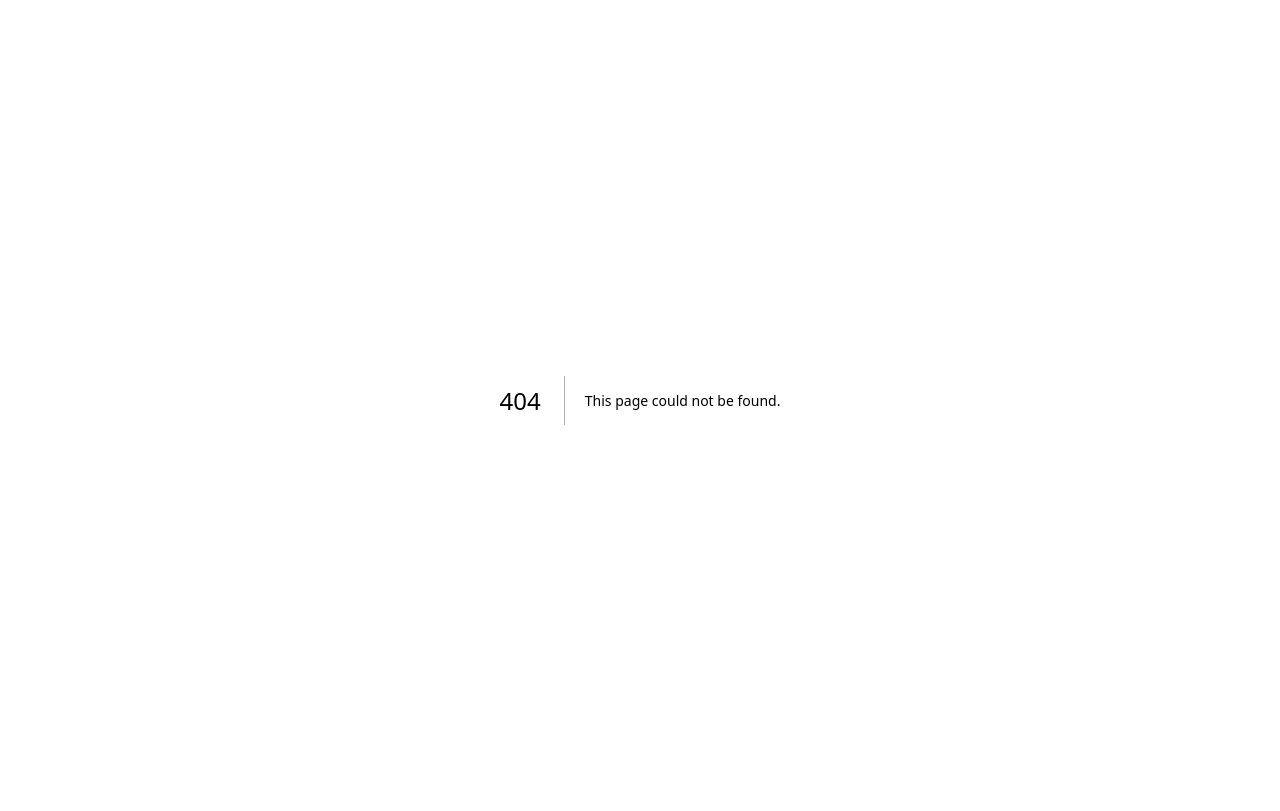
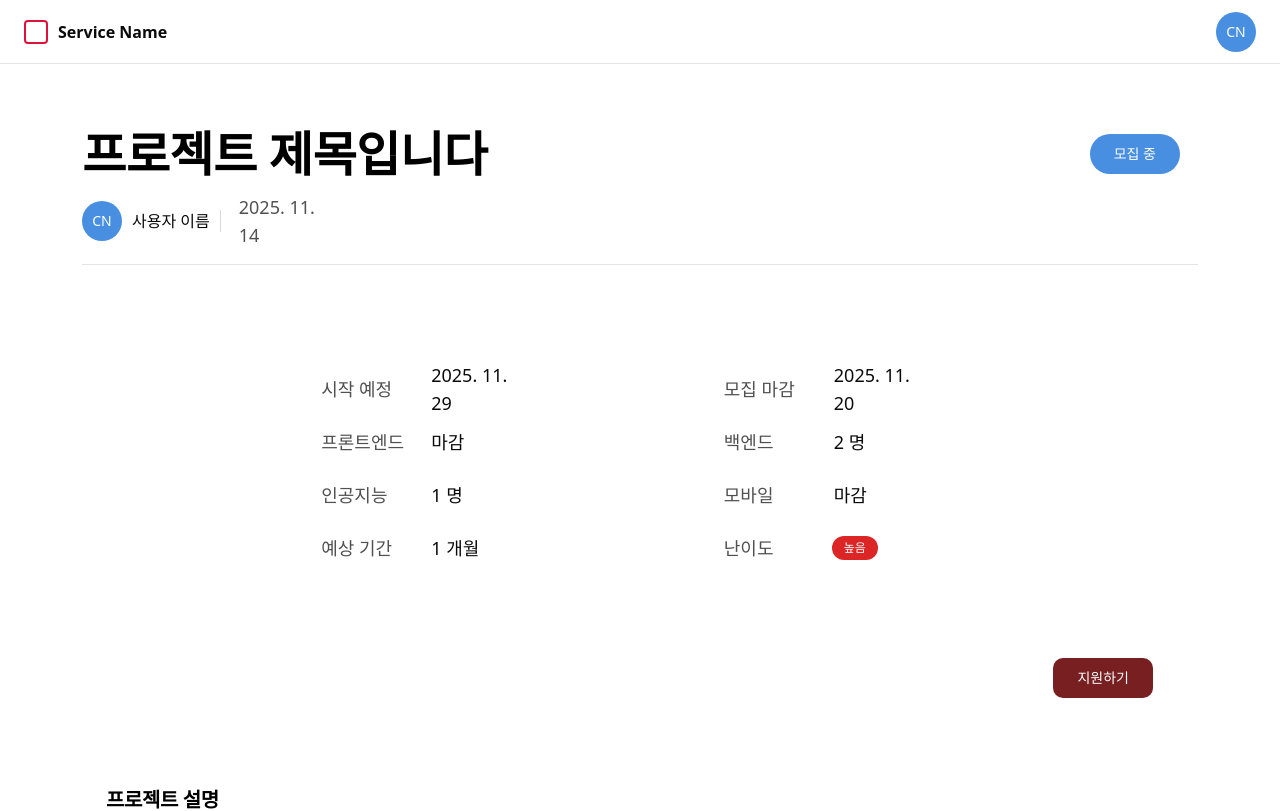
Before and after one commit to InThon2025-team4/FE, a Next.js app in the folder my-app/: page /project in a window 1280 px wide. Before the commit this address had no page. Shown: the top 811 px of the page. Built offline with nearby package versions, Linux system fonts and the light colour scheme.

Commit message:
feat: connect main-project

```diff
--- a/my-app/src/app/page.tsx
+++ b/my-app/src/app/page.tsx
@@ -1,19 +1,42 @@
+"use client";
+
 import { Button } from "@/components/ui/button";
 import Link from "next/link";
 import { Input } from "@/components/ui/input";
 import { Search } from "lucide-react";
 import { ProjectCard } from "./projectCard";
+import { useEffect, useState } from "react";
 export default function Home() {
+  const [isLogin, setIsLogin] = useState(false);
+
+  useEffect(() => {
+    const token = localStorage.getItem("authToken");
+    setIsLogin(!!token);
+  }, []);
+
   return (
-    <div className="flex min-h-screen flex-col items-center justify-center bg-zinc-50 font-sans dark:bg-black">
-      <div className="w-full border-b flex items-center justify-center py-6">
-        <Link href="/login" className="absolute right-3 top -3">
-          <Button>login/signup</Button>
-        </Link>
-      </div>
+    <div className="min-h-screen bg-white">
+      <header className="h-16 border-b border-[#E5E5E5] flex items-center justify-center">
+        <div className="w-full px-6 flex items-center justify-between">
+          {/* Logo Section */}
+          <div className="flex items-center gap-2.5">
+            <div className="w-6 h-6 rounded border-2 border-[#DC143C]" />
+            <h1 className="text-base font-semibold text-[#0A0A0A]">
+              Service Name
+            </h1>
+          </div>
 
-      <main className="flex min-h-screen w-full max-w-3xl flex-col items-center py-10 px-16 bg-white dark:bg-black">
-        <div className="mb-10">새로운 프로젝트에 참여해보세요!</div>
+          {/* User Avatar */}
+          <div className="flex items-center gap-2.5">
+            <Link href="/login" className="absolute right-3 top -3">
+              <Button>login/signup</Button>
+            </Link>
+          </div>
+        </div>
+      </header>
+
+      <main className="w-full min-w-100 mx-auto py-0 pt-0 pb-[120px] flex flex-col items-center gap-[66px]">
+        <div className="mb-10 mt-10">새로운 프로젝트에 참여해보세요!</div>
         <div className="relative w-[50%]">
           <Search
             className="absolute left-3 top-1/2 -translate-y-1/2 text-gray-400"
--- a/my-app/src/app/viewProject/viewProject.tsx
+++ b/my-app/src/app/project/viewProject.tsx
@@ -53,13 +53,16 @@ export function ViewProject() {
       </header>
 
       {/* Main Content */}
-      <main className="w-full max-w-[1156px] mx-auto px-[142px] py-0 pt-0 pb-[120px] flex flex-col items-center gap-[66px]">
+      <main className="w-full max-w-[1156px] mx-auto px-[20px] py-0 pt-0 pb-[120px] flex flex-col items-center gap-[66px]">
         {/* Title and Status Section */}
         <div className="w-full flex flex-col items-center gap-[15px] pt-[66px]">
           {/* Title Row */}
           <div className="w-full flex items-center justify-center gap-1.5">
             <div className="flex-1 flex flex-col justify-center gap-[15px]">
-              <h2 className="text-5xl font-semibold text-black leading-[1em] tracking-[-0.01em]">
+              <h2
+                className=" text-1xl sm:text-3xl md:text-5xl lg:text-5xl
+  font-semibold text-black leading-[1em] tracking-[-0.01em]"
+              >
                 {projectData.title}
               </h2>
             </div>
@@ -81,7 +84,7 @@ export function ViewProject() {
               {projectData.author.name}
             </span>
             <div className="w-[9px] h-[22px] border-l border-[#D9D9D9]" />
-            <span className="text-base font-medium text-[#505050] w-[95px]">
+            <span className="text-xs sm:text-sm md:text-base lg:text-lg text-[#505050] w-[100px]">
               {projectData.createdAt}
             </span>
           </div>
@@ -91,9 +94,9 @@ export function ViewProject() {
         </div>
 
         {/* Project Details Section */}
-        <div className="w-full h-[242px] flex flex-col items-center gap-6 px-[184px] py-6">
+        <div className="w-[70%] h-[242px] flex flex-col items-center gap-6 py-6">
           {/* Row 1: Dates */}
-          <div className="w-full flex items-center justify-between gap-6">
+          <div className="w-full flex items-center justify-around gap-6">
             <ProjectDetailItem
               label="시작 예정"
               value={projectData.startDate}
@@ -102,7 +105,7 @@ export function ViewProject() {
           </div>
 
           {/* Row 2: Positions */}
-          <div className="w-full flex items-center justify-between gap-6">
+          <div className="w-full flex items-center justify-around  gap-6">
             <ProjectDetailItem
               label="프론트엔드"
               value={projectData.positions.frontend}
@@ -114,7 +117,7 @@ export function ViewProject() {
           </div>
 
           {/* Row 3: More Positions */}
-          <div className="w-full flex items-center justify-between gap-6">
+          <div className="w-full flex items-center justify-around  gap-6">
             <ProjectDetailItem
               label="인공지능"
               value={projectData.positions.ai}
@@ -126,13 +129,13 @@ export function ViewProject() {
           </div>
 
           {/* Row 4: Duration and Difficulty */}
-          <div className="w-full flex items-center justify-between gap-6">
+          <div className="w-full flex items-center justify-around  gap-6">
             <ProjectDetailItem label="예상 기간" value={projectData.duration} />
-            <div className="w-[235px] h-[29px] flex items-center gap-[46px]">
-              <span className="w-[105px] text-base font-medium text-[#505050]">
+            <div className="w-[235px] h-[29px] flex items-center gap-2">
+              <span className="text-xs sm:text-sm md:text-base lg:text-lg text-[#505050] w-[100px]">
                 난이도
               </span>
-              <Badge className="bg-[#DC2626] hover:bg-[#DC2626]/90 text-white text-xs font-medium px-2 py-0.5 rounded-full border-0">
+              <Badge className="bg-[#DC2626] hover:bg-[#DC2626]/90 text-white text-xs font-medium px-3 py-1 rounded-full border-0">
                 {projectData.difficulty}
               </Badge>
             </div>
@@ -174,11 +177,11 @@ export function ViewProject() {
 // Helper Component for Project Details
 function ProjectDetailItem({ label, value }: { label: string; value: string }) {
   return (
-    <div className="w-[235px] h-[29px] flex items-center">
-      <span className="w-[105px] text-base font-medium text-[#505050]">
+    <div className="w-[235px] h-[29px] flex items-center gap-2.5">
+      <span className="text-xs sm:text-sm md:text-base lg:text-lg text-[#505050] w-[100px]">
         {label}
       </span>
-      <span className="flex-1 text-base font-semibold text-[#0A0A0A] text-center">
+      <span className="text-xs sm:text-sm md:text-base lg:text-lg text-[#0A0A0A] w-[100px]">
         {value}
       </span>
     </div>
--- a/my-app/src/app/projectCard.tsx
+++ b/my-app/src/app/projectCard.tsx
@@ -8,7 +8,7 @@ import {
 
 export function ProjectCard() {
   return (
-    <Link href="/project/detail" className="block">
+    <Link href="/project" className="block">
       <Card
         className="
           w-[260px]
--- a/my-app/src/app/signup/page.tsx
+++ b/my-app/src/app/signup/page.tsx
@@ -9,12 +9,7 @@ export default function SignUpPage() {
   const [progress, setProgress] = useState(100);
   return (
     <div className="flex min-h-screen flex-col items-center justify-center gap-6">
-      <div className="w-full border-b flex items-center justify-center py-6">
-        <h1 className="text-3xl font-bold tracking-tight">
-          Create your account
-        </h1>
-      </div>
-      <Card className="w-[30%] min-w-[300px] h-[60%] items-center">
+      <Card className="w-full max-w-sm flex items-center">
         <Progress value={progress} className="w-[60%]" />
         {progress == 50 && <SignupCard setProgress={setProgress}></SignupCard>}
         {progress == 100 && <UserInfoCard></UserInfoCard>}
```
Also changed, not shown: my-app/src/app/project/README.md (renamed from my-app/src/app/viewProject/README.md), my-app/src/app/project/page.tsx (renamed from my-app/src/app/viewProject/page.tsx).
